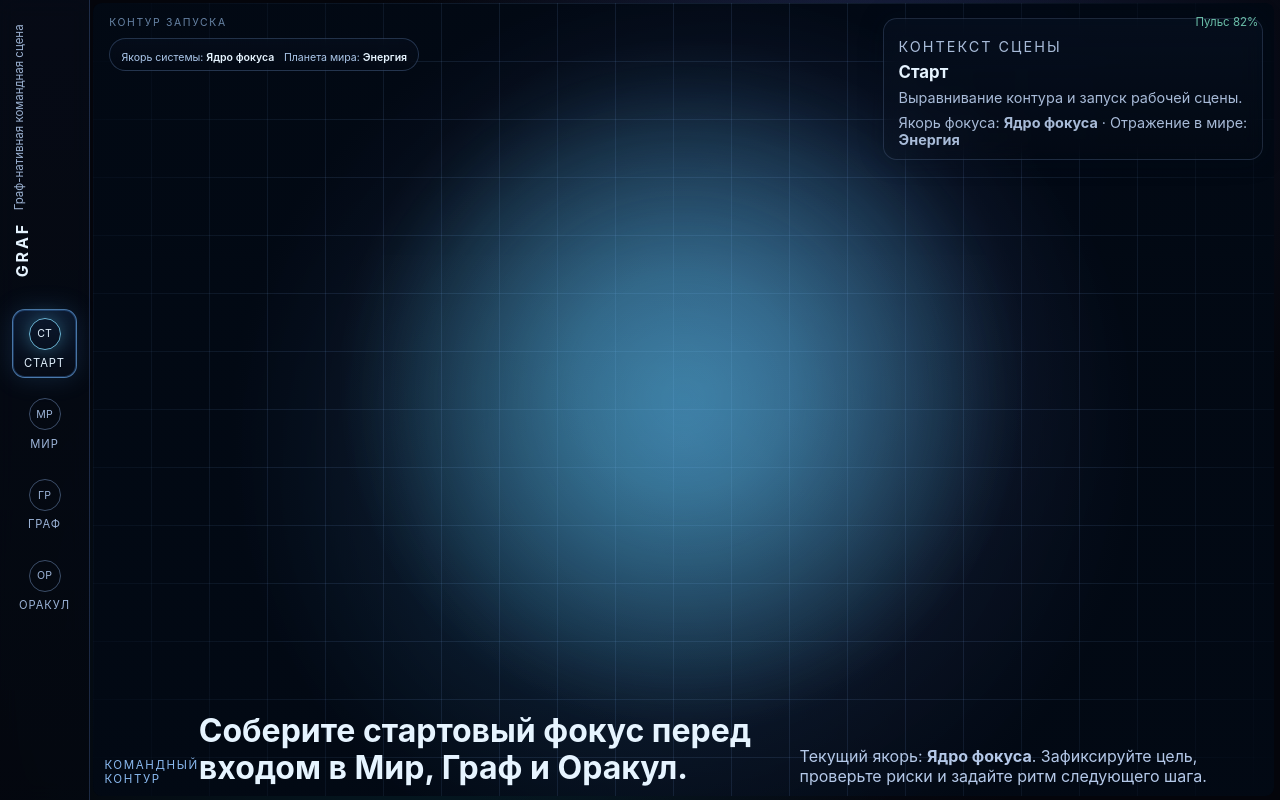
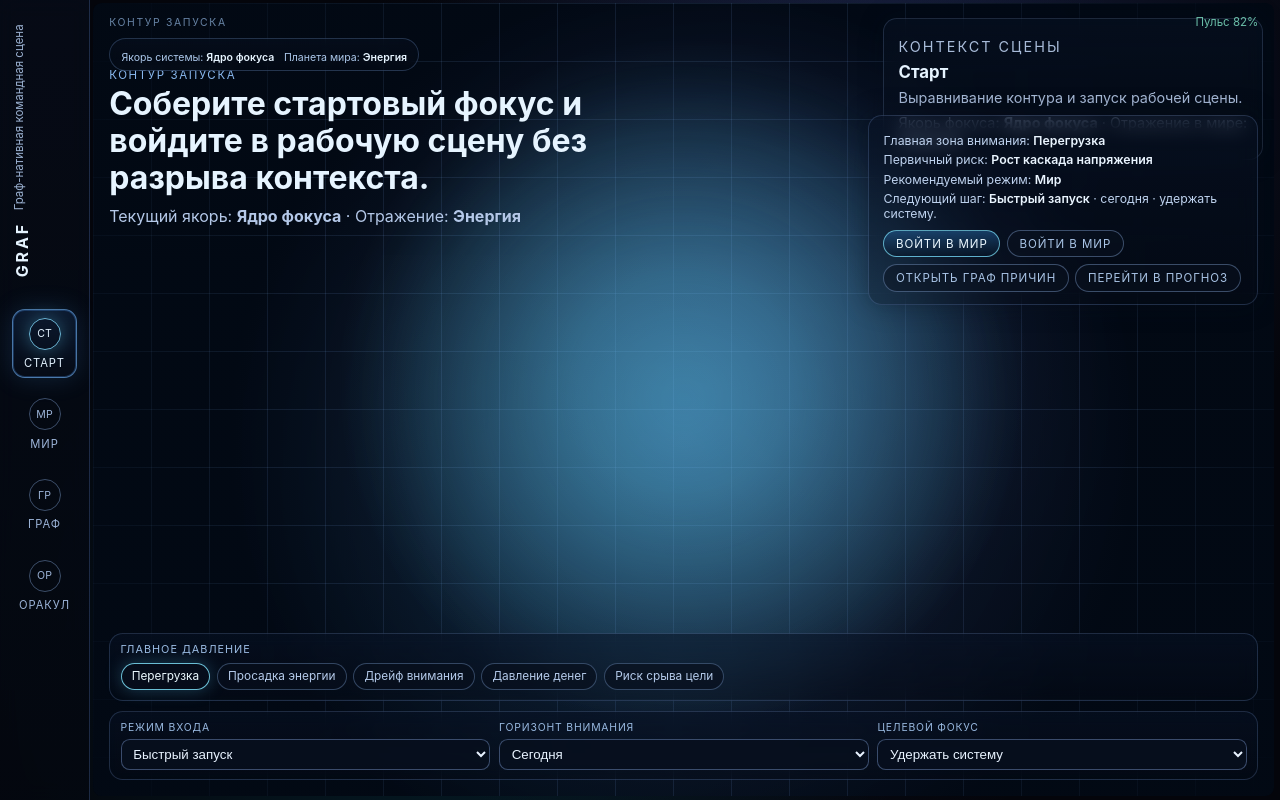
Before and after one commit to viktortown-ui/graf, a React (Vite) app: page / in a window 1280 px wide. Built offline with nearby package versions, Linux system fonts and the light colour scheme.

Commit message:
feat(start): turn start into launch control surface

```diff
--- a/src/app/shell/AppShell.tsx
+++ b/src/app/shell/AppShell.tsx
@@ -12,7 +12,7 @@ export const AppShell = () => {
     <main className="app-shell">
       <LeftRail activeMode={activeMode} onSelectMode={setActiveMode} />
       <section className="scene-stage">
-        <SceneViewport mode={activeMode} sceneState={sceneState} />
+        <SceneViewport mode={activeMode} sceneState={sceneState} onModeChange={setActiveMode} />
         <OverlayLayer mode={activeModeDefinition} sceneState={sceneState} />
       </section>
     </main>
--- a/src/app/shell/SceneViewport.tsx
+++ b/src/app/shell/SceneViewport.tsx
@@ -9,9 +9,10 @@ import type { useSceneState } from '../state/useSceneState';
 type SceneViewportProps = {
   mode: AppMode;
   sceneState: ReturnType<typeof useSceneState>;
+  onModeChange: (mode: AppMode) => void;
 };
 
-export const SceneViewport = ({ mode, sceneState }: SceneViewportProps) => {
+export const SceneViewport = ({ mode, sceneState, onModeChange }: SceneViewportProps) => {
   const signal = MODE_SIGNAL[mode];
 
   return (
@@ -28,7 +29,15 @@ export const SceneViewport = ({ mode, sceneState }: SceneViewportProps) => {
           <p>Планета мира: <strong>{sceneState.selectedPlanetLabel}</strong></p>
         </div>
         <div className={`scene-mode-content ${mode}`}>
-          {mode === 'start' && <StartMode selectedNodeName={sceneState.selectedGraphNode.name} />}
+          {mode === 'start' && (
+            <StartMode
+              selectedNodeId={sceneState.selection.graphNodeId}
+              selectedNodeName={sceneState.selectedGraphNode.name}
+              selectedPlanetLabel={sceneState.selectedPlanetLabel}
+              onAnchorChange={sceneState.selectGraphNode}
+              onLaunch={onModeChange}
+            />
+          )}
           {mode === 'world' && (
             <WorldMode selectedPlanetId={sceneState.selection.worldPlanetId} onSelectPlanet={sceneState.selectWorldPlanet} />
           )}
--- a/src/features/start/StartMode.tsx
+++ b/src/features/start/StartMode.tsx
@@ -1,13 +1,178 @@
+import { useMemo, useState } from 'react';
+import type { AppMode } from '../../entities/system/modes';
+
 type StartModeProps = {
+  selectedNodeId: string;
   selectedNodeName: string;
+  selectedPlanetLabel: string;
+  onAnchorChange: (nodeId: string) => void;
+  onLaunch: (mode: AppMode) => void;
 };
 
-export const StartMode = ({ selectedNodeName }: StartModeProps) => (
-  <>
-    <p className="scene-mode-kicker">Командный контур</p>
-    <h2 className="scene-mode-title">Соберите стартовый фокус перед входом в Мир, Граф и Оракул.</h2>
-    <p className="scene-mode-copy">
-      Текущий якорь: <strong>{selectedNodeName}</strong>. Зафиксируйте цель, проверьте риски и задайте ритм следующего шага.
-    </p>
-  </>
-);
+type LaunchPreset = {
+  id: string;
+  label: string;
+  anchorNodeId: string;
+  risk: string;
+  recommendedMode: AppMode;
+};
+
+const PRESSURE_OPTIONS: LaunchPreset[] = [
+  { id: 'load', label: 'Перегрузка', anchorNodeId: 'domain-stress', risk: 'Рост каскада напряжения', recommendedMode: 'world' },
+  { id: 'energy-drop', label: 'Просадка энергии', anchorNodeId: 'domain-energy', risk: 'Потеря темпа восстановления', recommendedMode: 'world' },
+  {
+    id: 'attention-drift',
+    label: 'Дрейф внимания',
+    anchorNodeId: 'risk-distraction',
+    risk: 'Рассыпание контекста выполнения',
+    recommendedMode: 'graph',
+  },
+  { id: 'money', label: 'Давление денег', anchorNodeId: 'domain-money', risk: 'Ослабление буфера решений', recommendedMode: 'graph' },
+  { id: 'goal-slip', label: 'Риск срыва цели', anchorNodeId: 'goal-launch', risk: 'Смещение северной цели', recommendedMode: 'oracle' },
+];
+
+const ENTRY_MODES = [
+  { id: 'fast', label: 'Быстрый запуск', recommendedMode: 'world' as const },
+  { id: 'analysis', label: 'Анализ причин', recommendedMode: 'graph' as const },
+  { id: 'forecast', label: 'Прогноз сценариев', recommendedMode: 'oracle' as const },
+];
+
+const HORIZONS = [
+  { id: 'today', label: 'Сегодня' },
+  { id: 'week', label: '7 дней' },
+  { id: 'month', label: '30 дней' },
+];
+
+const TARGETS = ['Удержать систему', 'Снизить риск', 'Усилить цель', 'Восстановить ресурс'] as const;
+
+const MODE_LABEL: Record<AppMode, string> = {
+  start: 'Старт',
+  world: 'Мир',
+  graph: 'Граф причин',
+  oracle: 'Прогноз',
+};
+
+const MODE_ACTION_LABEL: Record<AppMode, string> = {
+  start: 'Войти в Старт',
+  world: 'Войти в Мир',
+  graph: 'Открыть Граф причин',
+  oracle: 'Перейти в прогноз',
+};
+
+export const StartMode = ({ selectedNodeId, selectedNodeName, selectedPlanetLabel, onAnchorChange, onLaunch }: StartModeProps) => {
+  const [pressureId, setPressureId] = useState(PRESSURE_OPTIONS[0].id);
+  const [entryModeId, setEntryModeId] = useState(ENTRY_MODES[0].id);
+  const [horizonId, setHorizonId] = useState(HORIZONS[0].id);
+  const [targetFocus, setTargetFocus] = useState<(typeof TARGETS)[number]>(TARGETS[0]);
+
+  const selectedPressure = useMemo(
+    () => PRESSURE_OPTIONS.find((option) => option.id === pressureId) ?? PRESSURE_OPTIONS[0],
+    [pressureId],
+  );
+
+  const selectedEntryMode = useMemo(
+    () => ENTRY_MODES.find((option) => option.id === entryModeId) ?? ENTRY_MODES[0],
+    [entryModeId],
+  );
+
+  const selectedHorizon = useMemo(() => HORIZONS.find((option) => option.id === horizonId) ?? HORIZONS[0], [horizonId]);
+
+  const suggestedMode = selectedEntryMode.id === 'fast' ? selectedPressure.recommendedMode : selectedEntryMode.recommendedMode;
+
+  const mainZone = selectedPressure.anchorNodeId === selectedNodeId ? selectedNodeName : selectedPressure.label;
+
+  return (
+    <div className="start-mode">
+      <section className="start-brief">
+        <p className="scene-mode-kicker">Контур запуска</p>
+        <h2 className="scene-mode-title">Соберите стартовый фокус и войдите в рабочую сцену без разрыва контекста.</h2>
+        <p className="scene-mode-copy">
+          Текущий якорь: <strong>{selectedNodeName}</strong> · Отражение: <strong>{selectedPlanetLabel}</strong>
+        </p>
+      </section>
+
+      <section className="start-controls" aria-label="Параметры запуска">
+        <div className="start-control-block">
+          <p>Главное давление</p>
+          <div className="start-chip-row">
+            {PRESSURE_OPTIONS.map((option) => (
+              <button
+                key={option.id}
+                type="button"
+                className={option.id === pressureId ? 'active' : ''}
+                onClick={() => {
+                  setPressureId(option.id);
+                  onAnchorChange(option.anchorNodeId);
+                }}
+              >
+                {option.label}
+              </button>
+            ))}
+          </div>
+        </div>
+
+        <div className="start-control-grid">
+          <label>
+            <span>Режим входа</span>
+            <select value={entryModeId} onChange={(event) => setEntryModeId(event.target.value)}>
+              {ENTRY_MODES.map((option) => (
+                <option key={option.id} value={option.id}>
+                  {option.label}
+                </option>
+              ))}
+            </select>
+          </label>
+
+          <label>
+            <span>Горизонт внимания</span>
+            <select value={horizonId} onChange={(event) => setHorizonId(event.target.value)}>
+              {HORIZONS.map((option) => (
+                <option key={option.id} value={option.id}>
+                  {option.label}
+                </option>
+              ))}
+            </select>
+          </label>
+
+          <label>
+            <span>Целевой фокус</span>
+            <select value={targetFocus} onChange={(event) => setTargetFocus(event.target.value as (typeof TARGETS)[number])}>
+              {TARGETS.map((option) => (
+                <option key={option} value={option}>
+                  {option}
+                </option>
+              ))}
+            </select>
+          </label>
+        </div>
+      </section>
+
+      <section className="start-verdict" aria-live="polite">
+        <p>
+          Главная зона внимания: <strong>{mainZone}</strong>
+        </p>
+        <p>
+          Первичный риск: <strong>{selectedPressure.risk}</strong>
+        </p>
+        <p>
+          Рекомендуемый режим: <strong>{MODE_LABEL[suggestedMode]}</strong>
+        </p>
+        <p>
+          Следующий шаг: <strong>{selectedEntryMode.label}</strong> · {selectedHorizon.label.toLowerCase()} · {targetFocus.toLowerCase()}.
+        </p>
+        <div className="start-launch-row">
+          <button type="button" onClick={() => onLaunch(suggestedMode)}>
+            {MODE_ACTION_LABEL[suggestedMode]}
+          </button>
+          {[...new Set([suggestedMode, 'world', 'graph', 'oracle'])]
+            .filter((mode): mode is AppMode => mode !== 'start')
+            .map((mode) => (
+              <button key={mode} type="button" className="ghost" onClick={() => onLaunch(mode)}>
+                {MODE_ACTION_LABEL[mode]}
+              </button>
+            ))}
+        </div>
+      </section>
+    </div>
+  );
+};
--- a/src/shared/theme/global.css
+++ b/src/shared/theme/global.css
@@ -244,6 +244,11 @@ button {
   display: block;
 }
 
+.scene-mode-content.start {
+  inset: 0;
+  display: block;
+}
+
 .scene-mode-kicker {
   margin: 0;
   text-transform: uppercase;
@@ -263,6 +268,147 @@ button {
   margin: 0.6rem 0 0;
   max-width: 38rem;
   color: #b4c8e8;
+}
+
+.start-mode {
+  position: relative;
+  width: 100%;
+  height: 100%;
+}
+
+.start-brief {
+  position: absolute;
+  left: 1rem;
+  top: 4.05rem;
+  max-width: 34rem;
+  z-index: 4;
+}
+
+.start-controls {
+  position: absolute;
+  left: 1rem;
+  right: 1rem;
+  bottom: 1.02rem;
+  display: grid;
+  gap: 0.65rem;
+  z-index: 4;
+}
+
+.start-control-block,
+.start-control-grid,
+.start-verdict {
+  border: 1px solid rgba(141, 181, 246, 0.2);
+  border-radius: 0.86rem;
+  background: linear-gradient(180deg, rgba(8, 18, 37, 0.54), rgba(6, 11, 22, 0.32));
+  backdrop-filter: blur(9px);
+}
+
+.start-control-block {
+  padding: 0.52rem 0.65rem 0.65rem;
+}
+
+.start-control-block p {
+  margin: 0;
+  font-size: 0.68rem;
+  text-transform: uppercase;
+  letter-spacing: 0.09em;
+  color: #9cbce3;
+}
+
+.start-chip-row {
+  margin-top: 0.45rem;
+  display: flex;
+  gap: 0.42rem;
+  flex-wrap: wrap;
+}
+
+.start-chip-row button {
+  border: 1px solid rgba(136, 171, 227, 0.35);
+  border-radius: 999px;
+  background: rgba(8, 16, 30, 0.66);
+  color: #b4caea;
+  padding: 0.33rem 0.63rem;
+  font-size: 0.74rem;
+  cursor: pointer;
+}
+
+.start-chip-row button.active {
+  border-color: rgba(129, 230, 255, 0.82);
+  color: #ebf9ff;
+  box-shadow: 0 0 17px rgba(92, 210, 255, 0.26);
+}
+
+.start-control-grid {
+  padding: 0.55rem 0.65rem;
+  display: grid;
+  grid-template-columns: repeat(3, minmax(0, 1fr));
+  gap: 0.55rem;
+}
+
+.start-control-grid label {
+  display: grid;
+  gap: 0.3rem;
+}
+
+.start-control-grid span {
+  font-size: 0.65rem;
+  letter-spacing: 0.08em;
+  text-transform: uppercase;
+  color: #98b8df;
+}
+
+.start-control-grid select {
+  border: 1px solid rgba(136, 171, 227, 0.4);
+  border-radius: 0.55rem;
+  background: rgba(8, 16, 30, 0.8);
+  color: #e8f3ff;
+  padding: 0.37rem 0.48rem;
+}
+
+.start-verdict {
+  position: absolute;
+  right: 1rem;
+  top: 7rem;
+  width: min(390px, 34vw);
+  z-index: 4;
+  padding: 0.75rem 0.88rem;
+  box-shadow: 0 0 26px rgba(7, 14, 27, 0.4);
+}
+
+.start-verdict p {
+  margin: 0.28rem 0;
+  font-size: 0.77rem;
+  color: #bed2ee;
+}
+
+.start-verdict strong {
+  color: #eaf5ff;
+  font-weight: 560;
+}
+
+.start-launch-row {
+  margin-top: 0.55rem;
+  display: flex;
+  flex-wrap: wrap;
+  gap: 0.42rem;
+}
+
+.start-launch-row button {
+  border: 1px solid rgba(129, 232, 255, 0.68);
+  border-radius: 999px;
+  background: linear-gradient(180deg, rgba(34, 95, 152, 0.56), rgba(7, 21, 39, 0.56));
+  color: #ecf8ff;
+  font-size: 0.72rem;
+  text-transform: uppercase;
+  letter-spacing: 0.08em;
+  padding: 0.36rem 0.72rem;
+  cursor: pointer;
+}
+
+.start-launch-row button.ghost {
+  border-color: rgba(145, 178, 230, 0.38);
+  background: rgba(10, 18, 33, 0.5);
+  color: #a9c4e6;
 }
 
 .overlay-layer {
```
